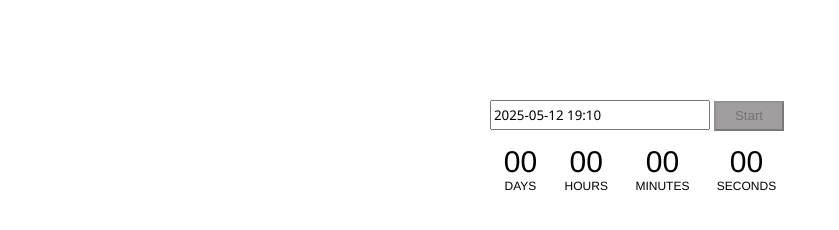
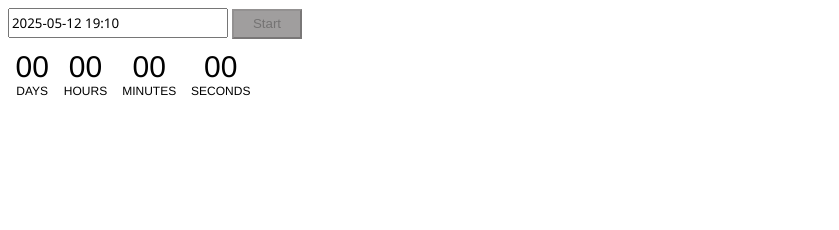
Before and after one commit to Dmytro-RAD/goit-js-hw-10, a website built with Vite: page src/1-timer.html in a window 1280 px wide. Shown: the whole page, without its empty margins (0-839 px from the left). Built offline with nearby package versions, Linux system fonts and the light colour scheme.

Commit message:
finish first task JS-HW-10

```diff
--- a/src/1-timer.html
+++ b/src/1-timer.html
@@ -5,7 +5,7 @@
     <title>1-timer</title>
     <link rel="stylesheet" href="./css/1-timer.css" />
   </head>
-  <body class="timer-container">
+  <body>
     <input type="text" class="text-input" id="datetime-picker" />
     <button disabled type="button" class="start-btn" data-start>Start</button>
 
--- a/src/css/1-timer.css
+++ b/src/css/1-timer.css
@@ -1,13 +1,8 @@
-.timer-container {
-  margin: 100px auto;
-  max-width: 300px;
-}
-
 .text-input {
   font-family: 'Segoe UI', Tahoma, Geneva, Verdana, sans-serif;
   width: 220px;
   height: 30px;
-  margin-bottom: 15px;
+  margin-bottom: 12px;
 }
 
 .text-input:disabled {
@@ -16,7 +11,7 @@
 
 .timer {
   display: flex;
-  max-width: 300px;
+  max-width: 250px;
 }
 .field {
   display: flex;
--- a/src/js/1-timer.js
+++ b/src/js/1-timer.js
@@ -1,5 +1,5 @@
 import flatpickr from 'flatpickr';
-import 'flatpickr/dist/flatpickr.min.css';
+import 'flatpickr/dist/themes/dark.css';
 
 import iziToast from 'izitoast';
 import 'izitoast/dist/css/iziToast.min.css';
@@ -31,7 +31,6 @@ const options = {
       startBtn.disabled = true;
     } else {
       startBtn.disabled = false;
-      textInput.disabled = false;
       userSelectedDate = selectedDate;
     }
   },
```
